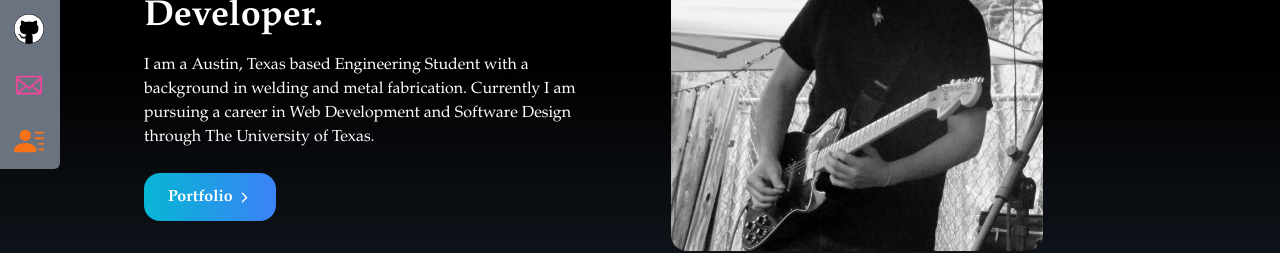
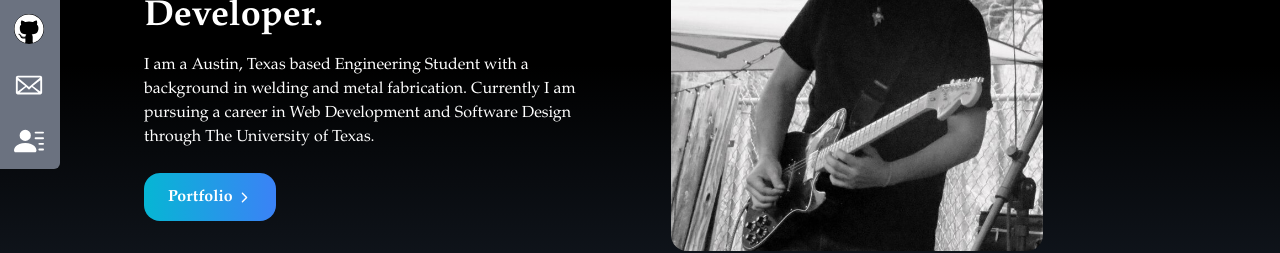
Before and after one commit to ObregonScott/Portfolio_Pro, a React (Create React App) app in the folder portfolio-pro/: page / in a window 1280 px wide. Shown: the part 335-588 px from the top of the page. Built offline with nearby package versions, Linux system fonts and the light colour scheme.

Commit message:
added social stuff and about component

```diff
--- a/portfolio-pro/src/components/Navbar.jsx
+++ b/portfolio-pro/src/components/Navbar.jsx
@@ -1,7 +1,7 @@
 import React from 'react';
 import { useState, useEffect } from 'react';
-import { FaBars, FaTimes, FaGithub, FaLinkedin } from 'react-icons/fa';
-import { GoMail } from "react-icons/go";
+import { FaBars, FaTimes} from 'react-icons/fa';
+
 import { BsFillPersonLinesFill } from 'react-icons/bs';
 import Logo from '../assets/vulture.png';
 
--- a/portfolio-pro/src/components/Social.jsx
+++ b/portfolio-pro/src/components/Social.jsx
@@ -9,7 +9,7 @@ const Social = () => {
       id: 1,
       child: (
         <>
-          LinkedIn <BsLinkedin size={30} className=' group-hover:text-blue-600 group-hover:bg-white rounded-md '/>
+          LinkedIn <BsLinkedin size={30} className='text-white group-hover:text-blue-600 group-hover:bg-white rounded-md duration-500'/>
         </>
       ),
       href: "www.linkedin.com/in/scott-obregon",
@@ -19,7 +19,7 @@ const Social = () => {
       id: 2,
       child: (
         <>
-          GitHub <FaGithub size={30} className='bg-black text-white group-hover:text-yellow-400 rounded-full' />
+          GitHub <FaGithub size={30} className='bg-black text-white group-hover:text-yellow-400 rounded-full duration-500' />
         </>
       ),
       href: "https://github.com/ObregonScott",
@@ -28,7 +28,7 @@ const Social = () => {
       id: 3,
       child: (
         <>
-          Mail <GoMail size={30} className='text-pink-500 group-hover:text-red-600'/>
+          Mail <GoMail size={30} className='text-white group-hover:text-red-600 duration-500'/>
         </>
       ),
       href: "mailto:obregon.scott@gmail.com",
@@ -37,7 +37,7 @@ const Social = () => {
       id: 4,
       child: (
         <>
-          Resume <BsFillPersonLinesFill size={30} className='text-orange-500'/>
+          Resume <BsFillPersonLinesFill size={30} className='text-white group-hover:text-black duration-500'/>
         </>
       ),
       href: "/BBKING.JPG",
```
